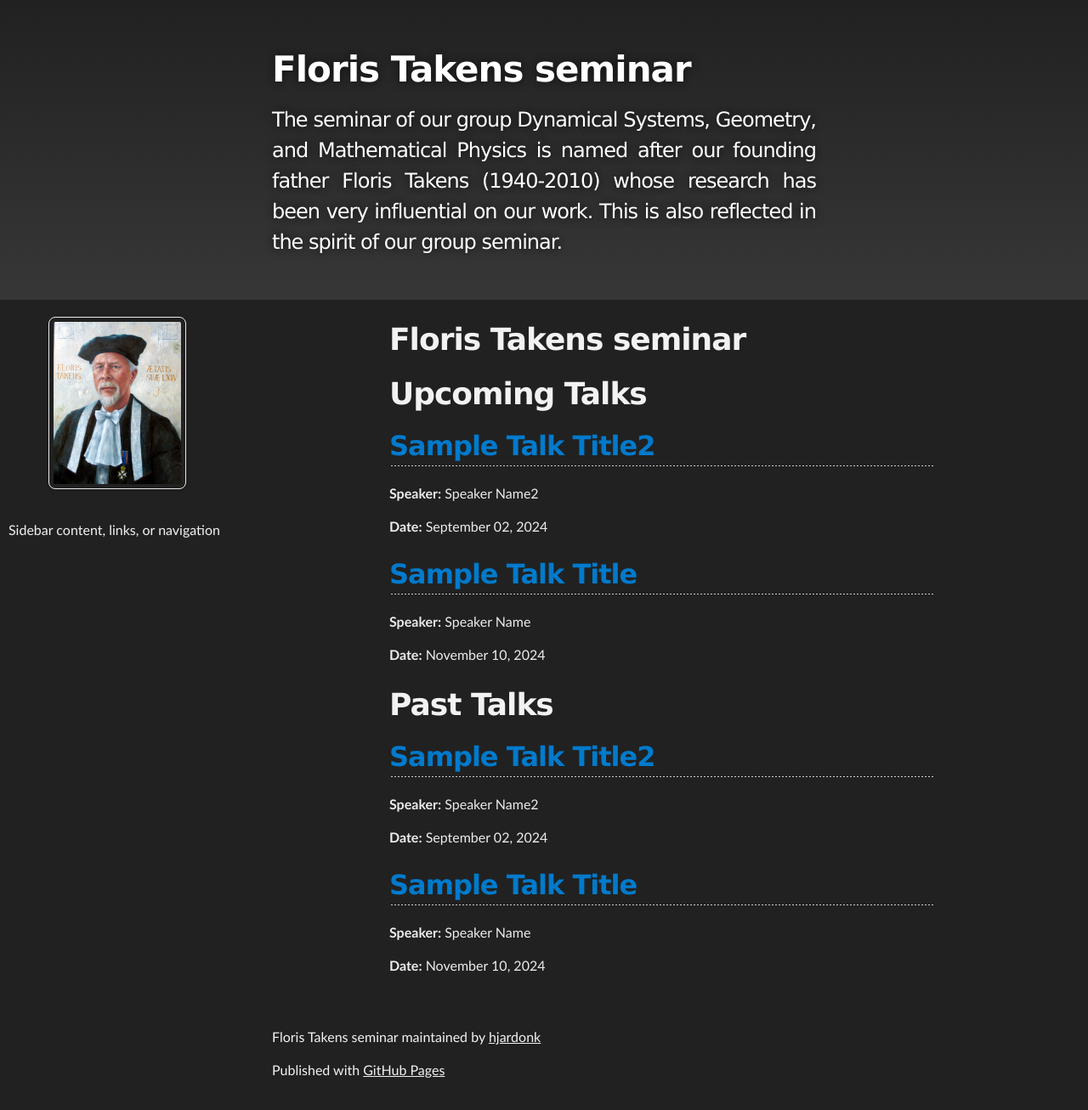
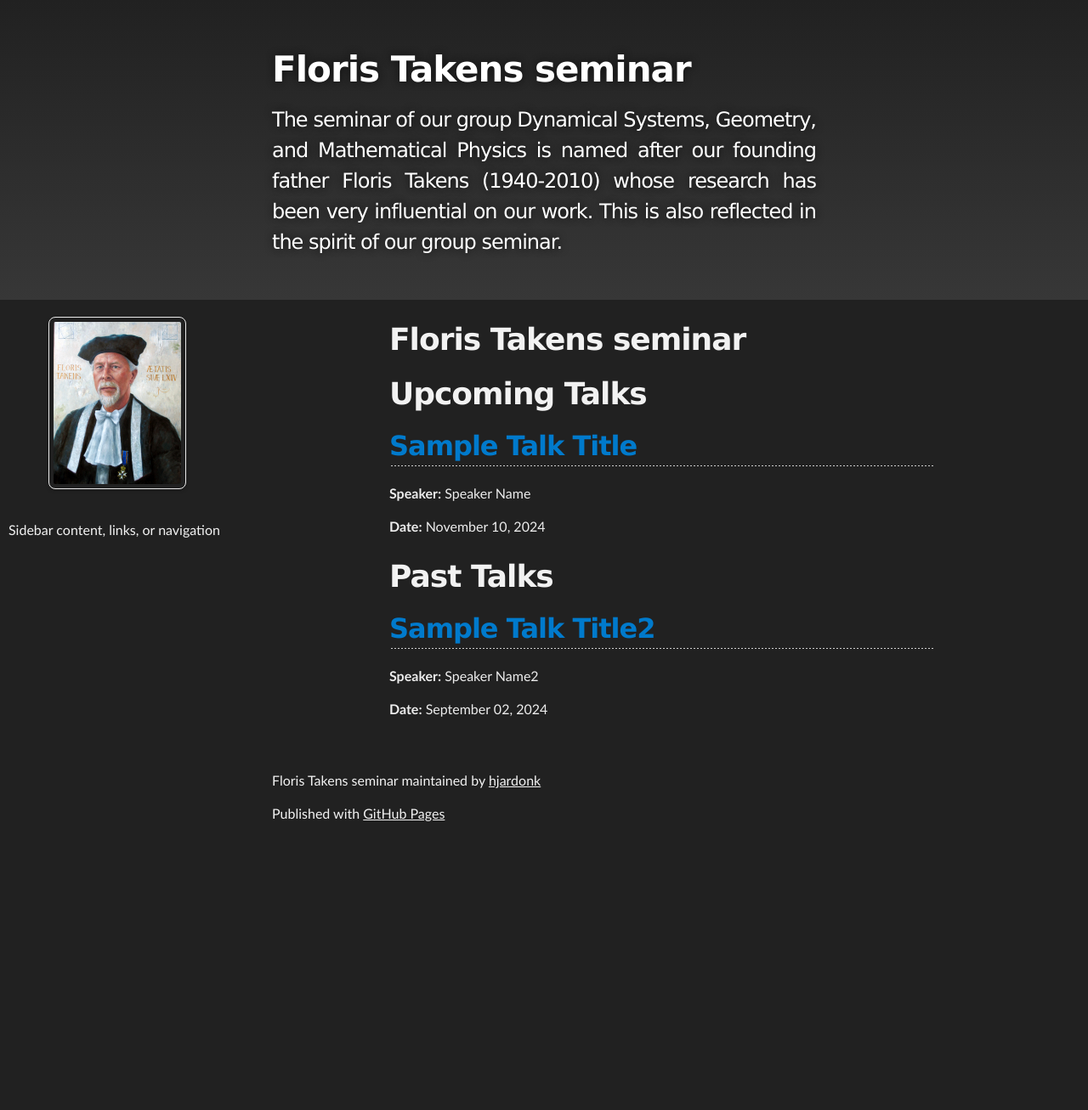
Before and after one commit to hjardonk/FlorisTakensSeminar, a Jekyll site: the page built from index.html, in a window 1280 px wide. Shown: the whole page at 85% size. Built offline with Jekyll 4.4.1, drawn with Linux system fonts in a browser that asks for light colours; after the commit the page ends 1005 px from its top, so only the background shows below that.

Commit message:
Update index.html

```diff
--- a/index.html
+++ b/index.html
@@ -22,12 +22,13 @@ title: "Upcoming and Past Talks"
     <h1>Upcoming Talks</h1>
     {% assign current_date = "now" | date: "%Y-%m-%d" %}
     {% for talk in site.talks %}
-      {% if talk.date | date: "%Y-%m-%d" >= current_date %}
+      {% assign talk_date = talk.date | date: "%Y-%m-%d" %}
+      {% if talk_date >= current_date %}
         <div class="talk-item">
-          <h2 onclick="toggleAbstract('upcoming-{{ talk.date | date: '%Y-%m-%d' }}-{{ talk.title | slugify }}')">{{ talk.title }}</h2>
+          <h2 onclick="toggleAbstract('upcoming-{{ talk_date }}-{{ talk.title | slugify }}')">{{ talk.title }}</h2>
           <p><strong>Speaker:</strong> {{ talk.speaker }}</p>
           <p><strong>Date:</strong> {{ talk.date | date: "%B %d, %Y" }}</p>
-          <div id="upcoming-{{ talk.date | date: '%Y-%m-%d' }}-{{ talk.title | slugify }}" class="abstract-content" style="display: none;">
+          <div id="upcoming-{{ talk_date }}-{{ talk.title | slugify }}" class="abstract-content" style="display: none;">
             <p>{{ talk.abstract }}</p>
           </div>
         </div>
@@ -36,12 +37,13 @@ title: "Upcoming and Past Talks"
 
     <h1>Past Talks</h1>
     {% for talk in site.talks %}
-      {% if talk.date | date: "%Y-%m-%d" < current_date %}
+      {% assign talk_date = talk.date | date: "%Y-%m-%d" %}
+      {% if talk_date < current_date %}
         <div class="talk-item">
-          <h2 onclick="toggleAbstract('past-{{ talk.date | date: '%Y-%m-%d' }}-{{ talk.title | slugify }}')">{{ talk.title }}</h2>
+          <h2 onclick="toggleAbstract('past-{{ talk_date }}-{{ talk.title | slugify }}')">{{ talk.title }}</h2>
           <p><strong>Speaker:</strong> {{ talk.speaker }}</p>
           <p><strong>Date:</strong> {{ talk.date | date: "%B %d, %Y" }}</p>
-          <div id="past-{{ talk.date | date: '%Y-%m-%d' }}-{{ talk.title | slugify }}" class="abstract-content" style="display: none;">
+          <div id="past-{{ talk_date }}-{{ talk.title | slugify }}" class="abstract-content" style="display: none;">
             <p>{{ talk.abstract }}</p>
           </div>
         </div>
```
